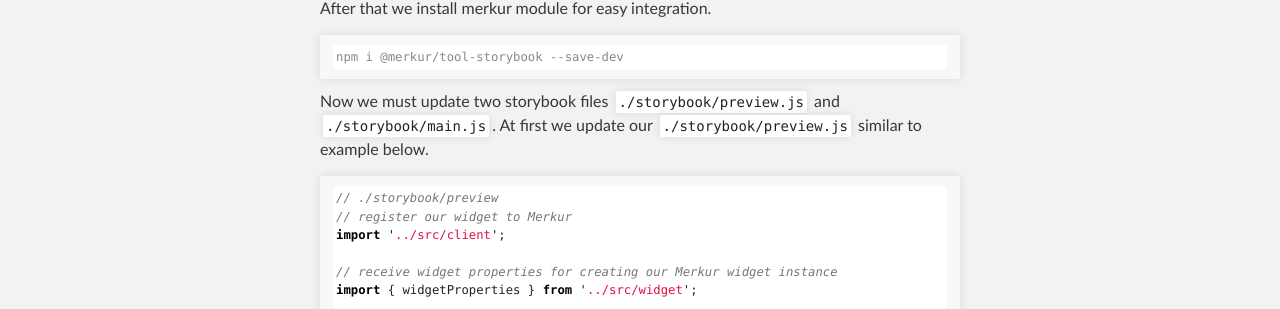
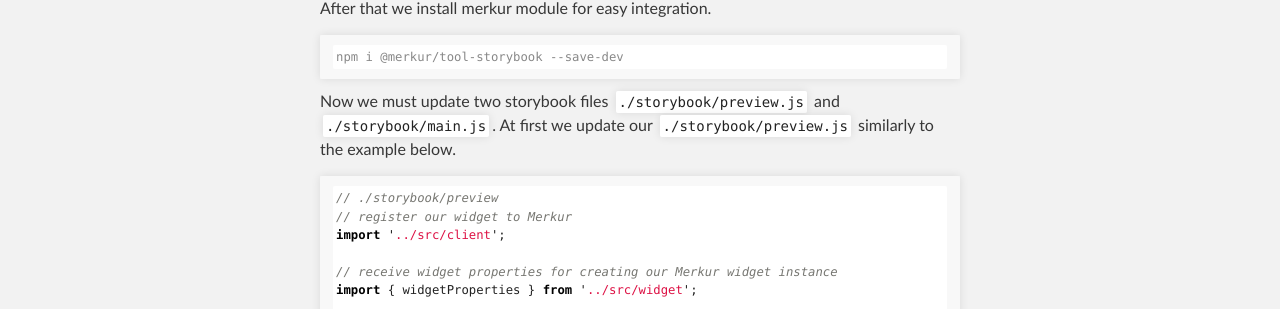
Before and after one commit to mjancarik/merkur, a Jekyll site: the page built from docs/docs/tool-storybook.md, in a window 1280 px wide and 900 px high. Shown: the part 371-680 px from the top of the window. Built offline with Jekyll 4.4.1, drawn with Linux system fonts in a browser that asks for light colours.

Commit message:
Update docs/docs/tool-storybook.md
Co-authored-by: Anna Frankova <corvidism@users.noreply.github.com>

````diff
--- a/docs/docs/tool-storybook.md
+++ b/docs/docs/tool-storybook.md
@@ -17,7 +17,7 @@
 npm i @merkur/tool-storybook --save-dev
 ```
 
-Now we must update two storybook files `./storybook/preview.js` and `./storybook/main.js`. At first we update our `./storybook/preview.js` similar to example below.
+Now we must update two storybook files `./storybook/preview.js` and `./storybook/main.js`. At first we update our `./storybook/preview.js` similarly to the example below.
 
 ```javascript
 // ./storybook/preview
````
